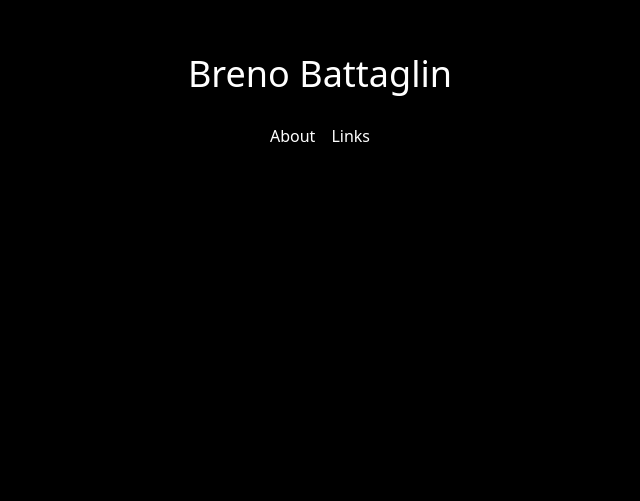
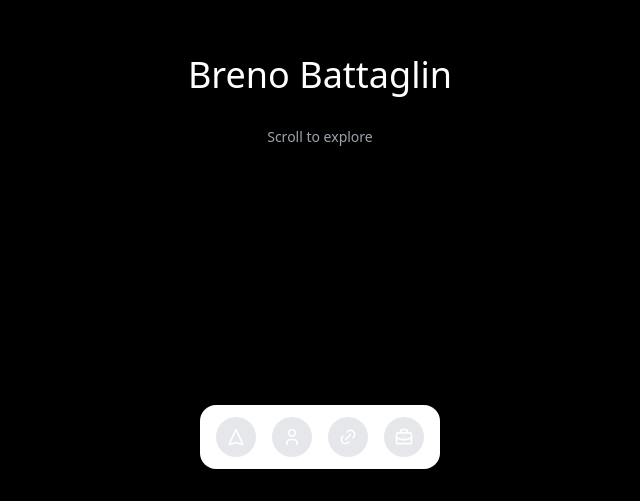
Before and after one commit to brenobattaglin/brenobattaglin.com, a Next.js app: page / in a window 1280 px wide. Shown: the part 299-800 px from the top of the page, without its empty margins (320-960 px from the left). Built offline with nearby package versions, Linux system fonts and the light colour scheme.

Commit message:
refactor: create sections components
- replace pages by sections components

```diff
--- /dev/null
+++ b/components/sections/about.tsx
@@ -0,0 +1,45 @@
+import Image from 'next/image';
+import { EncryptedText } from '@/components/ui/encrypted-text';
+
+const paragraphs = [
+  {
+    id: 1,
+    text: "Hi, I'm Breno.",
+  },
+  {
+    id: 2,
+    text:
+      "I'm a Computer Scientist and Software Engineer, passionate about creating elegant and efficient solutions. " +
+      "I'm driven by challenges, commited to excellence, and dedicated to continuous learning.",
+  },
+];
+
+export default function AboutSection() {
+  return (
+    <section className="snap-start h-screen flex items-center justify-center">
+      <div className="max-w-2xl px-6">
+        <Image
+          src="/images/profile.jpg"
+          height={150}
+          width={150}
+          alt="Breno's profile photo"
+          className="rounded-full mx-auto"
+        />
+        <div className="mt-4 p-3">
+          {paragraphs.map((paragraph, index) => (
+            <p
+              key={paragraph.id}
+              className="mb-4 text-justify"
+            >
+              {index === 0 ? (
+                <EncryptedText text={paragraph.text} />
+              ) : (
+                paragraph.text
+              )}
+            </p>
+          ))}
+        </div>
+      </div>
+    </section>
+  );
+}
--- /dev/null
+++ b/components/sections/intro.tsx
@@ -0,0 +1,16 @@
+import { EncryptedText } from '@/components/ui/encrypted-text';
+
+export default function IntroSection() {
+  const name = 'Breno Battaglin';
+
+  return (
+    <section className="snap-start h-screen flex items-center justify-center">
+      <div className="text-center">
+        <p className="text-4xl mb-4">
+          <EncryptedText text={name} />
+        </p>
+        <p className="text-sm text-gray-400 mt-8">Scroll to explore</p>
+      </div>
+    </section>
+  );
+}
--- /dev/null
+++ b/components/sections/links.tsx
@@ -0,0 +1,44 @@
+import { motion } from 'motion/react';
+import { EncryptedText } from '@/components/ui/encrypted-text';
+
+const links = [
+  { id: 1, url: 'https://github.com/brenobattaglin', description: 'Github' },
+  {
+    id: 2,
+    url: 'https://instagram.com/brenobattaglin',
+    description: 'Instagram',
+  },
+  {
+    id: 3,
+    url: 'https://www.linkedin.com/in/brenobattaglin',
+    description: 'LinkedIn',
+  },
+];
+
+const linktreeAnimationVariants = {
+  hover: { y: -3 },
+  tap: { x: 30 },
+};
+
+export default function LinksSection() {
+  return (
+    <section className="snap-start h-screen flex items-center justify-center">
+      <div className="text-center">
+        {links.map((link) => {
+          return (
+            <motion.a
+              key={link.id}
+              variants={linktreeAnimationVariants}
+              whileHover="hover"
+              whileTap="tap"
+              className="block my-2"
+              href={link.url}
+            >
+              <EncryptedText text={link.description} />
+            </motion.a>
+          );
+        })}
+      </div>
+    </section>
+  );
+}
--- /dev/null
+++ b/components/sections/projects.tsx
@@ -0,0 +1,102 @@
+import { LayoutGrid } from '@/components/ui/layout-grid';
+
+const ProjectOne = () => {
+  return (
+    <div>
+      <p className="font-bold md:text-4xl text-xl text-white">
+        Project One
+      </p>
+      <p className="font-normal text-base text-white"></p>
+      <p className="font-normal text-base my-4 max-w-lg text-neutral-200">
+        A description of your first project goes here. Explain what it does,
+        the technologies used, and why it matters.
+      </p>
+    </div>
+  );
+};
+
+const ProjectTwo = () => {
+  return (
+    <div>
+      <p className="font-bold md:text-4xl text-xl text-white">
+        Project Two
+      </p>
+      <p className="font-normal text-base text-white"></p>
+      <p className="font-normal text-base my-4 max-w-lg text-neutral-200">
+        A description of your second project goes here. Highlight the key
+        features and your role in the development process.
+      </p>
+    </div>
+  );
+};
+
+const ProjectThree = () => {
+  return (
+    <div>
+      <p className="font-bold md:text-4xl text-xl text-white">
+        Project Three
+      </p>
+      <p className="font-normal text-base text-white"></p>
+      <p className="font-normal text-base my-4 max-w-lg text-neutral-200">
+        A description of your third project goes here. Share the challenges
+        you overcame and the impact it had.
+      </p>
+    </div>
+  );
+};
+
+const ProjectFour = () => {
+  return (
+    <div>
+      <p className="font-bold md:text-4xl text-xl text-white">
+        Project Four
+      </p>
+      <p className="font-normal text-base text-white"></p>
+      <p className="font-normal text-base my-4 max-w-lg text-neutral-200">
+        A description of your fourth project goes here. Describe the problem
+        it solves and the value it provides.
+      </p>
+    </div>
+  );
+};
+
+const cards = [
+  {
+    id: 1,
+    content: <ProjectOne />,
+    className: "md:col-span-2",
+    thumbnail:
+      "https://images.unsplash.com/photo-1476231682828-37e571bc172f?q=80&w=3474&auto=format&fit=crop&ixlib=rb-4.0.3&ixid=M3wxMjA3fDB8MHxwaG90by1wYWdlfHx8fGVufDB8fHx8fA%3D%3D",
+  },
+  {
+    id: 2,
+    content: <ProjectTwo />,
+    className: "col-span-1",
+    thumbnail:
+      "https://images.unsplash.com/photo-1464457312035-3d7d0e0c058e?q=80&w=3540&auto=format&fit=crop&ixlib=rb-4.0.3&ixid=M3wxMjA3fDB8MHxwaG90by1wYWdlfHx8fGVufDB8fHx8fA%3D%3D",
+  },
+  {
+    id: 3,
+    content: <ProjectThree />,
+    className: "col-span-1",
+    thumbnail:
+      "https://images.unsplash.com/photo-1588880331179-bc9b93a8cb5e?q=80&w=3540&auto=format&fit=crop&ixlib=rb-4.0.3&ixid=M3wxMjA3fDB8MHxwaG90by1wYWdlfHx8fGVufDB8fHx8fA%3D%3D",
+  },
+  {
+    id: 4,
+    content: <ProjectFour />,
+    className: "md:col-span-2",
+    thumbnail:
+      "https://images.unsplash.com/photo-1475070929565-c985b496cb9f?q=80&w=3540&auto=format&fit=crop&ixlib=rb-4.0.3&ixid=M3wxMjA3fDB8MHxwaG90by1wYWdlfHx8fGVufDB8fHx8fA%3D%3D",
+  },
+];
+
+export default function ProjectsSection() {
+  return (
+    <section className="snap-start h-screen flex items-center justify-center">
+      <div className="h-full py-20 w-full px-6">
+        <LayoutGrid cards={cards} />
+      </div>
+    </section>
+  );
+}
--- a/pages/about.tsx
+++ /dev/null
@@ -1,49 +0,0 @@
-import type { NextPage } from 'next';
-import Image from 'next/image';
-import Content from '../components/core/content';
-import BackLink from '../components/core/back-link';
-import { EncryptedText } from '../components/ui/encrypted-text';
-
-const paragraphs = [
-  {
-    id: 1,
-    text: "Hi, I'm Breno.",
-  },
-  {
-    id: 2,
-    text:
-      "I'm a Computer Scientist and Software Engineer, passionate about creating elegant and efficient solutions. " +
-      "I'm driven by challenges, commited to excellence, and dedicated to continuous learning.",
-  },
-];
-
-const About: NextPage = () => {
-  return (
-    <Content>
-      <Image
-        src="/images/profile.jpg"
-        height={150}
-        width={150}
-        alt="Breno's profile photo"
-        className="rounded-full"
-      />
-      <div className="mt-4 p-3 ">
-        {paragraphs.map((paragraph, index) => (
-          <p
-            key={paragraph.id}
-            className="mb-4 text-justify"
-          >
-            {index === 0 ? (
-              <EncryptedText text={paragraph.text} />
-            ) : (
-              paragraph.text
-            )}
-          </p>
-        ))}
-      </div>
-      <BackLink />
-    </Content>
-  );
-};
-
-export default About;
--- a/pages/index.tsx
+++ b/pages/index.tsx
@@ -1,37 +1,52 @@
-import Link from 'next/link';
-import Content from '../components/core/content';
-import { EncryptedText } from '@/components/ui/encrypted-text';
+import IntroSection from '@/components/sections/intro';
+import AboutSection from '@/components/sections/about';
+import LinksSection from '@/components/sections/links';
+import ProjectsSection from '@/components/sections/projects';
+import { FloatingDock } from '@/components/ui/floating-dock';
+import { IconHome, IconUser, IconLink, IconBriefcase, IconNavigation } from '@tabler/icons-react';
 
-function NavBar() {
-  const links = [
-    { id: 2, route: '/about', label: 'About' },
-    { id: 3, route: '/links', label: 'Links' },
+export default function Home() {
+  const dockItems = [
+    {
+      title: 'Top',
+      icon: <IconNavigation className="h-full w-full" />,
+      href: '#intro',
+    },
+    {
+      title: 'About',
+      icon: <IconUser className="h-full w-full" />,
+      href: '#about',
+    },
+    {
+      title: 'Links',
+      icon: <IconLink className="h-full w-full" />,
+      href: '#links',
+    },
+    {
+      title: 'Projects',
+      icon: <IconBriefcase className="h-full w-full" />,
+      href: '#projects',
+    },
   ];
 
   return (
-    <div className="container mx-auto  space-x-4 text-center pt-3 justify-center">
-      {links.map((link) => (
-        <Link
-          href={link.route}
-          key={link.id}
-          className="inline align-middle font-light"
-        >
-          <EncryptedText text={link.label} />
-        </Link>
-      ))}
+    <div className="h-screen overflow-y-scroll">
+      <div id="intro">
+        <IntroSection />
+      </div>
+      <div id="about">
+        <AboutSection />
+      </div>
+      <div id="links">
+        <LinksSection />
+      </div>
+      <div id="projects">
+        <ProjectsSection />
+      </div>
+
+      <div className="fixed bottom-8 left-1/2 -translate-x-1/2 z-50">
+        <FloatingDock items={dockItems} />
+      </div>
     </div>
   );
 }
-
-export default function Home() {
-  const name = 'Breno Battaglin';
-
-  return (
-    <Content>
-      <p className="text-4xl mb-4">
-        <EncryptedText text={name} />
-      </p>
-      <NavBar />
-    </Content>
-  );
-}
--- a/pages/links.tsx
+++ /dev/null
@@ -1,48 +0,0 @@
-import { motion } from 'motion/react';
-import type { NextPage } from 'next';
-import Content from '../components/core/content';
-import BackLink from '../components/core/back-link';
-import { EncryptedText } from '@/components/ui/encrypted-text';
-
-const links = [
-  { id: 1, url: 'https://github.com/brenobattaglin', description: 'Github' },
-  {
-    id: 2,
-    url: 'https://instagram.com/brenobattaglin',
-    description: 'Instagram',
-  },
-  {
-    id: 3,
-    url: 'https://www.linkedin.com/in/brenobattaglin',
-    description: 'LinkedIn',
-  },
-];
-
-const linktreeAnimationVariants = {
-  hover: { y: -3 },
-  tap: { x: 30 },
-};
-
-const Linktree: NextPage = () => {
-  return (
-    <Content>
-      {links.map((link) => {
-        return (
-          <motion.a
-            key={link.id}
-            variants={linktreeAnimationVariants}
-            whileHover="hover"
-            whileTap="tap"
-            className="block my-2"
-            href={link.url}
-          >
-            <EncryptedText text={link.description} />
-          </motion.a>
-        );
-      })}
-      <BackLink />
-    </Content>
-  );
-};
-
-export default Linktree;
```
